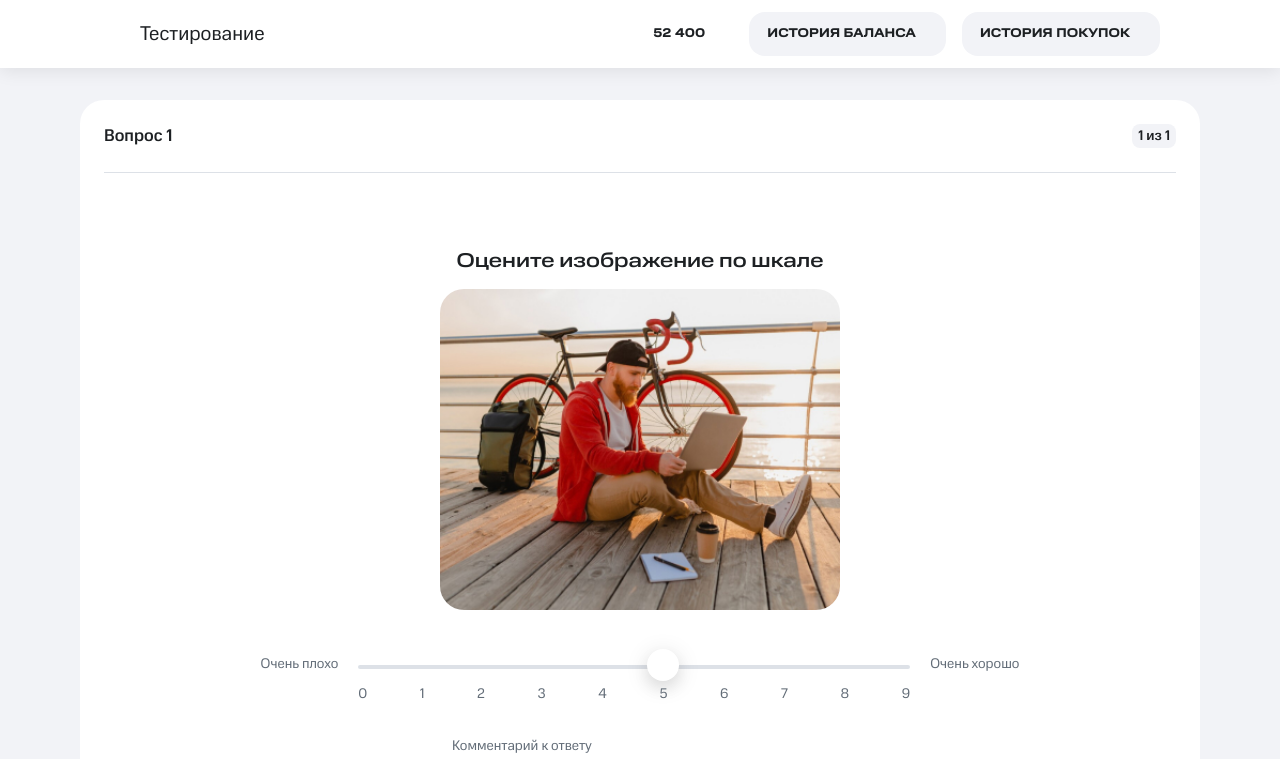
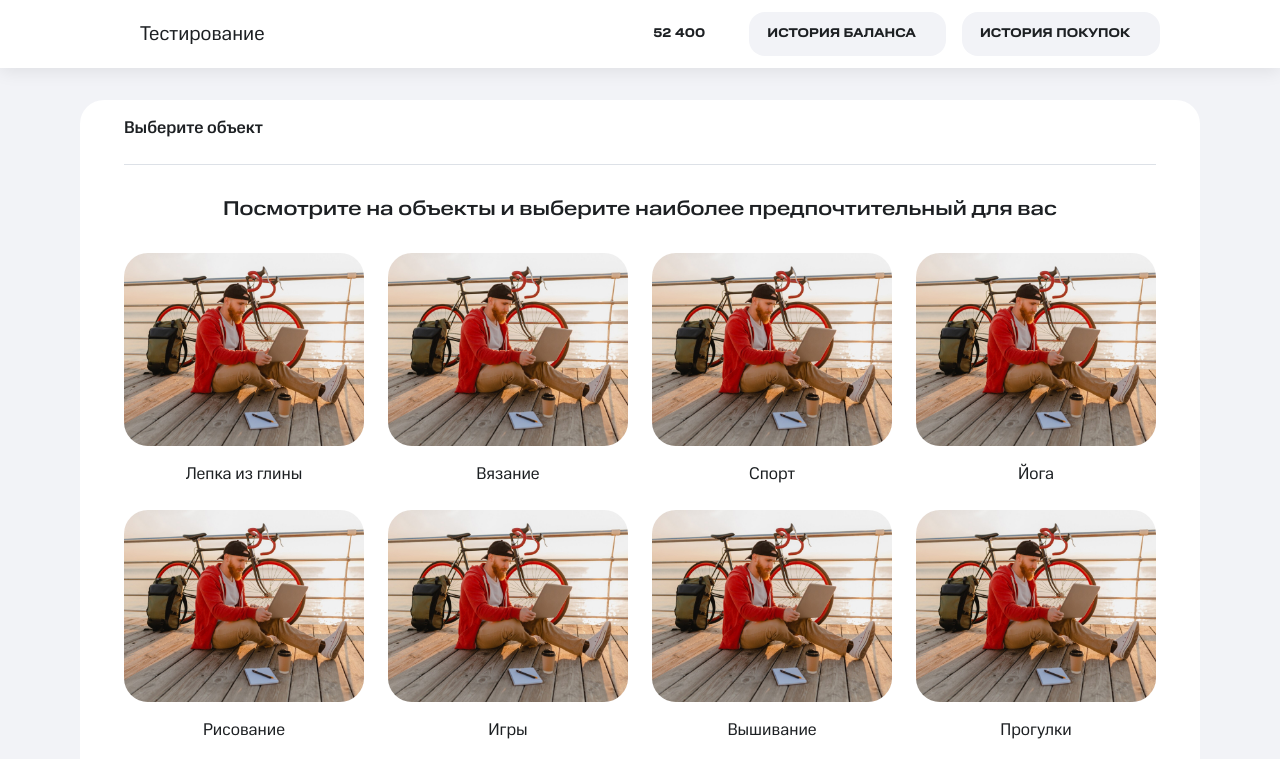
Before and after one commit to minaylosd/testing-store, a Vue app: page /question in a window 1280 px wide. Shown: the top 759 px of the page. Built offline with nearby package versions, Linux system fonts and the light colour scheme; some icons are missing; a web font is replaced by a local one.

Commit message:
+preferences test, +image overlay

```diff
--- a/src/components/AllAnswers.vue
+++ b/src/components/AllAnswers.vue
@@ -1,37 +1,47 @@
 <template>
   <div class="grid grid-cols-4 col-span-2 gap-6">
-    <div
-      v-for="(answer, index) in answers"
-      :key="index"
-      class="p-6 bg-white rounded-3xl"
-    >
-      <h4 class="mb-4 text-xl font-medium leading-6 font-wide text-txt">
-        Респондент {{ index + 1 }}
-      </h4>
-
-      <div v-if="!useEmoji">
-        <label
-          for="respondent-answer"
-          class="block mb-1 text-sm font-normal font-compact text-greytxt"
-          >Ответ</label
-        >
-        <input
-          type="text"
-          id="respondent-answer"
-          :value="answer"
-          disabled
-          class="block w-full px-3 py-3.5 border border-divider/50 font-compact font-normal text-17 leading-6 rounded-2xl text-greytxt bg-tertiary mb-2"
-        />
-      </div>
-
-      <img v-else :src="'/icons/' + answer + '.svg'" alt="" />
+    <div v-for="(answer, index) in answers" :key="index">
+      <AnswerCardImg
+        v-if="type == 'img'"
+        :answer="answer"
+        :showOverlay="showOverlay"
+      />
+      <AnswerCardEmoji v-else-if="type == 'emoji'" :answer="answer" />
+      <AnswerCard v-else :answer="answer" />
     </div>
+    <ImageOverlay
+      v-if="type == 'img' && overlayShown"
+      :closeOverlay="closeOverlay"
+    />
   </div>
 </template>
 
 <script setup>
 import { ref } from "vue";
+import AnswerCard from "./AnswerCard.vue";
+import AnswerCardImg from "./AnswerCardImg.vue";
+import AnswerCardEmoji from "./AnswerCardEmoji.vue";
+import ImageOverlay from "./ImageOverlay.vue";
 
-const answers = ref([0, 1, 2, 3, 4, 5, 6, 7, 8]);
-const useEmoji = ref(true);
+const answers = ref([
+  { respondent: 1, value: "Ответ", imgSrc: "/test-img.jpg" },
+  { respondent: 2, value: "Ответ", imgSrc: "/test-img.jpg" },
+  { respondent: 3, value: "Ответ", imgSrc: "/test-img.jpg" },
+]);
+
+const overlayShown = ref(false);
+
+const showOverlay = () => {
+  const body = document.querySelector("body");
+  body.style.overflow = "hidden";
+  overlayShown.value = true;
+};
+
+const closeOverlay = () => {
+  const body = document.querySelector("body");
+  body.style.overflow = "auto";
+  overlayShown.value = false;
+};
+
+const type = ref("img");
 </script>
--- /dev/null
+++ b/src/components/AnswerCard.vue
@@ -0,0 +1,28 @@
+<template>
+  <div class="p-6 bg-white rounded-3xl">
+    <h4 class="mb-4 text-xl font-medium leading-6 font-wide text-txt">
+      Респондент {{ props.answer.respondent }}
+    </h4>
+
+    <div>
+      <label
+        :for="props.answer.respondent"
+        class="block mb-1 text-sm font-normal font-compact text-greytxt"
+        >Ответ</label
+      >
+      <input
+        type="text"
+        :id="props.answer.respondent"
+        :value="props.answer.value"
+        disabled
+        class="block w-full px-3 py-3.5 border border-divider/50 font-compact font-normal text-17 leading-6 rounded-2xl text-greytxt bg-tertiary mb-2"
+      />
+    </div>
+  </div>
+</template>
+
+<script setup>
+const props = defineProps({
+  answer: Object,
+});
+</script>
--- /dev/null
+++ b/src/components/AnswerCardEmoji.vue
@@ -0,0 +1,15 @@
+<template>
+  <div class="p-6 bg-white rounded-3xl">
+    <h4 class="mb-4 text-xl font-medium leading-6 font-wide text-txt">
+      Респондент {{ props.answer.respondent }}
+    </h4>
+
+    <img class="w-8 h-auto" :src="props.answer.imgSrc" alt="" />
+  </div>
+</template>
+
+<script setup>
+const props = defineProps({
+  answer: Object,
+});
+</script>
--- /dev/null
+++ b/src/components/AnswerCardImg.vue
@@ -0,0 +1,36 @@
+<template>
+  <div class="p-6 bg-white rounded-3xl">
+    <h4 class="mb-4 text-xl font-medium leading-6 font-wide text-txt">
+      Респондент {{ props.answer.respondent }}
+    </h4>
+
+    <img
+      @click="props.showOverlay"
+      class="w-[57px] h-auto rounded mb-4"
+      :src="props.answer.imgSrc"
+      alt=""
+    />
+
+    <div>
+      <label
+        :for="props.answer.respondent"
+        class="block mb-1 text-sm font-normal font-compact text-greytxt"
+        >Ответ</label
+      >
+      <input
+        type="text"
+        :id="props.answer.respondent"
+        :value="props.answer.value"
+        disabled
+        class="block w-full px-3 py-3.5 border border-divider/50 font-compact font-normal text-17 leading-6 rounded-2xl text-greytxt bg-tertiary mb-2"
+      />
+    </div>
+  </div>
+</template>
+
+<script setup>
+const props = defineProps({
+  answer: Object,
+  showOverlay: Function,
+});
+</script>
--- a/src/components/AudioForm.vue
+++ b/src/components/AudioForm.vue
@@ -45,7 +45,7 @@
           type="text"
           id="question"
           value="Прослушайте аудио и выберите вариант развлечения"
-          class="block w-full px-3 py-3.5 border border-divider/50 font-compact font-normal text-17 leading-6 rounded-2xl text-greytxt bg-white mb-2"
+          class="block w-full px-3 py-3.5 border border-divider/50 font-compact font-normal text-17 leading-6 rounded-2xl text-greytxt bg-tertiary mb-2"
           required
         />
 
@@ -71,7 +71,7 @@
           type="text"
           id="answer-one"
           value="Отдыхать"
-          class="block w-full px-3 py-3.5 border border-divider/50 font-compact font-normal text-17 leading-6 rounded-2xl text-greytxt bg-white mb-2"
+          class="block w-full px-3 py-3.5 border border-divider/50 font-compact font-normal text-17 leading-6 rounded-2xl text-greytxt bg-tertiary mb-2"
           required
         />
 
@@ -84,7 +84,7 @@
           type="text"
           id="answer-two"
           placeholder="Введите ответ на вопрос"
-          class="block w-full px-3 py-3.5 border border-divider/50 font-compact font-normal text-17 leading-6 rounded-2xl text-greytxt bg-white mb-2"
+          class="block w-full px-3 py-3.5 border border-divider/50 font-compact font-normal text-17 leading-6 rounded-2xl text-greytxt bg-tertiary mb-2"
           required
         />
 
--- /dev/null
+++ b/src/components/ImageOverlay.vue
@@ -0,0 +1,20 @@
+<template>
+  <div
+    @click="props.closeOverlay"
+    class="fixed inset-0 z-50 flex items-center justify-center bg-txt/40"
+  >
+    <div class="p-6 bg-white rounded-3xl">
+      <img
+        class="object-contain w-full h-full rounded-lg"
+        src="/test-img.jpg"
+        alt=""
+      />
+    </div>
+  </div>
+</template>
+
+<script setup>
+const props = defineProps({
+  closeOverlay: Function,
+});
+</script>
--- a/src/components/PreferenceForm.vue
+++ b/src/components/PreferenceForm.vue
@@ -72,7 +72,7 @@
         type="text"
         id="question"
         value="Что вы любите больше"
-        class="block w-full px-3 py-3.5 border border-divider/50 font-compact font-normal text-17 leading-6 rounded-2xl text-greytxt bg-white mb-2"
+        class="block w-full px-3 py-3.5 border border-divider/50 font-compact font-normal text-17 leading-6 rounded-2xl text-greytxt bg-tertiary mb-2"
         required
       />
 
@@ -97,7 +97,7 @@
         type="text"
         id="object-one"
         placeholder="Название"
-        class="block w-full px-3 py-3.5 border border-divider/50 font-compact font-normal text-17 leading-6 rounded-2xl text-greytxt bg-white mb-2"
+        class="block w-full px-3 py-3.5 border border-divider/50 font-compact font-normal text-17 leading-6 rounded-2xl text-greytxt bg-tertiary mb-2"
         required
       />
 
@@ -110,7 +110,7 @@
         type="text"
         id="object-two"
         placeholder="Название"
-        class="block w-full px-3 py-3.5 border border-divider/50 font-compact font-normal text-17 leading-6 rounded-2xl text-greytxt bg-white mb-2"
+        class="block w-full px-3 py-3.5 border border-divider/50 font-compact font-normal text-17 leading-6 rounded-2xl text-greytxt bg-tertiary mb-2"
         required
       />
 
--- /dev/null
+++ b/src/components/QuestionPreference.vue
@@ -0,0 +1,77 @@
+<template>
+  <form
+    class="flex flex-col items-center w-full px-11 pt-4 pb-8 min-h-[796px] bg-white rounded-3xl"
+  >
+    <div class="flex items-center w-full mb-6">
+      <p class="font-medium leading-6 text-left text-txt font-compact text-17">
+        Выберите объект
+      </p>
+    </div>
+
+    <div class="w-full h-[1px] bg-divider/50 mb-8"></div>
+
+    <h1
+      class="mb-8 text-xl font-medium leading-6 text-center text-txt font-wide"
+    >
+      Посмотрите на объекты и выберите наиболее предпочтительный для вас
+    </h1>
+
+    <div
+      :class="answers.length > 2 ? 'grid-cols-4 w-full' : 'grid-cols-2 w-2/3'"
+      class="grid items-center gap-6 mb-8"
+    >
+      <div
+        v-for="(answer, index) in answers"
+        :key="index"
+        class="cursor-pointer"
+        @click="selectedAnswer = index"
+      >
+        <img
+          class="w-full h-auto mb-4 rounded-3xl"
+          :class="{
+            'outline outline-2 outline-brand': selectedAnswer === index,
+          }"
+          :src="answer.imgSrc"
+          alt=""
+        />
+        <label
+          class="block font-normal leading-6 text-center text-17 font-compact text-txt"
+          :for="`answer-${index}`"
+          >{{ answer.value }}</label
+        >
+        <input
+          type="radio"
+          :id="`answer-${index}`"
+          class="hidden"
+          :value="index"
+          v-model="selectedAnswer"
+        />
+      </div>
+    </div>
+
+    <button
+      class="px-[22px] py-[18px] text-xs font-bold tracking-wider uppercase font-wide text-white rounded-2xl bg-brand"
+    >
+      Ответить
+    </button>
+  </form>
+</template>
+
+<script setup>
+import { ref } from "vue";
+
+const answers = ref([
+  { value: "Лепка из глины", imgSrc: "/test-img.jpg" },
+  { value: "Вязание", imgSrc: "/test-img.jpg" },
+  { value: "Спорт", imgSrc: "/test-img.jpg" },
+  { value: "Йога", imgSrc: "/test-img.jpg" },
+  { value: "Рисование", imgSrc: "/test-img.jpg" },
+  { value: "Игры", imgSrc: "/test-img.jpg" },
+  { value: "Вышивание", imgSrc: "/test-img.jpg" },
+  { value: "Прогулки", imgSrc: "/test-img.jpg" },
+  { value: "Плавание", imgSrc: "/test-img.jpg" },
+  { value: "Приготовление пищи", imgSrc: "/test-img.jpg" },
+]);
+
+const selectedAnswer = ref(null);
+</script>
--- a/src/components/ScaleForm.vue
+++ b/src/components/ScaleForm.vue
@@ -45,7 +45,7 @@
           type="text"
           id="question"
           value="Оцените изображение по шкале"
-          class="block w-full px-3 py-3.5 border border-divider/50 font-compact font-normal text-17 leading-6 rounded-2xl text-greytxt bg-white mb-2"
+          class="block w-full px-3 py-3.5 border border-divider/50 font-compact font-normal text-17 leading-6 rounded-2xl text-greytxt bg-tertiary mb-2"
           required
         />
 
@@ -70,7 +70,7 @@
           type="text"
           id="minimum"
           placeholder="Напр., очень плохо"
-          class="block w-full px-3 py-3.5 border border-divider/50 font-compact font-normal text-17 leading-6 rounded-2xl text-greytxt bg-white mb-2"
+          class="block w-full px-3 py-3.5 border border-divider/50 font-compact font-normal text-17 leading-6 rounded-2xl text-greytxt bg-tertiary mb-2"
           required
         />
 
@@ -83,7 +83,7 @@
           type="text"
           id="maximum"
           placeholder="Напр., очень хорошо"
-          class="block w-full px-3 py-3.5 border border-divider/50 font-compact font-normal text-17 leading-6 rounded-2xl text-greytxt bg-white mb-2"
+          class="block w-full px-3 py-3.5 border border-divider/50 font-compact font-normal text-17 leading-6 rounded-2xl text-greytxt bg-tertiary mb-2"
           required
         />
 
--- a/src/components/SummaryReport.vue
+++ b/src/components/SummaryReport.vue
@@ -16,7 +16,7 @@
         <img class="object-cover w-full h-auto" src="/test-img.jpg" alt="" />
       </div>
 
-      <div v-else class="flex items-center gap-3 mb-6">
+      <div v-else-if="question == 'audio'" class="flex items-center gap-3 mb-6">
         <img class="h-auto w-[314px] rounded-3xl" src="/audio-question.svg" />
 
         <button class="bg-tertiary p-2.5 rounded-2xl">
--- a/src/views/TestQuestion.vue
+++ b/src/views/TestQuestion.vue
@@ -2,7 +2,8 @@
   <main class="w-full pb-16 pt-25 bg-tertiary">
     <div class="px-4 mx-auto md:px-20 max-w-none md:max-w-388 2xl:px-9">
       <QuestionScale v-if="currentTest == 'scale'" :useEmoji="useEmoji" />
-      <QuestionAudio v-else />
+      <QuestionAudio v-else-if="currentTest == 'audio'" />
+      <QuestionPreference v-else-if="currentTest == 'preference'" />
     </div>
   </main>
 </template>
@@ -11,7 +12,8 @@
 import { ref } from "vue";
 import QuestionScale from "@/components/QuestionScale.vue";
 import QuestionAudio from "@/components/QuestionAudio.vue";
+import QuestionPreference from "@/components/QuestionPreference.vue";
 
-const currentTest = ref("scale");
+const currentTest = ref("preference");
 const useEmoji = ref(false);
 </script>
--- a/src/views/TestsView.vue
+++ b/src/views/TestsView.vue
@@ -10,14 +10,17 @@
 
         <div class="grid grid-cols-[1fr_2fr] gap-6">
           <TestOptions />
+          <div class="flex flex-col gap-8">
             <ScaleForm v-if="currentTest == 'scale'" />
             <AudioForm v-else-if="currentTest == 'audio'" />
             <PreferenceForm v-else-if="currentTest == 'preference'" />
+
             <button
-            class="col-start-2 max-w-[131px] py-[18px] text-xs font-bold tracking-wider uppercase font-wide text-white rounded-2xl bg-brand"
+              class="max-w-[131px] py-[18px] text-xs font-bold tracking-wider uppercase font-wide text-white rounded-2xl bg-brand"
             >
               Добавить
             </button>
+          </div>
         </div>
       </section>
     </div>
```
Lines whose indentation alone changed are shown as unchanged.
